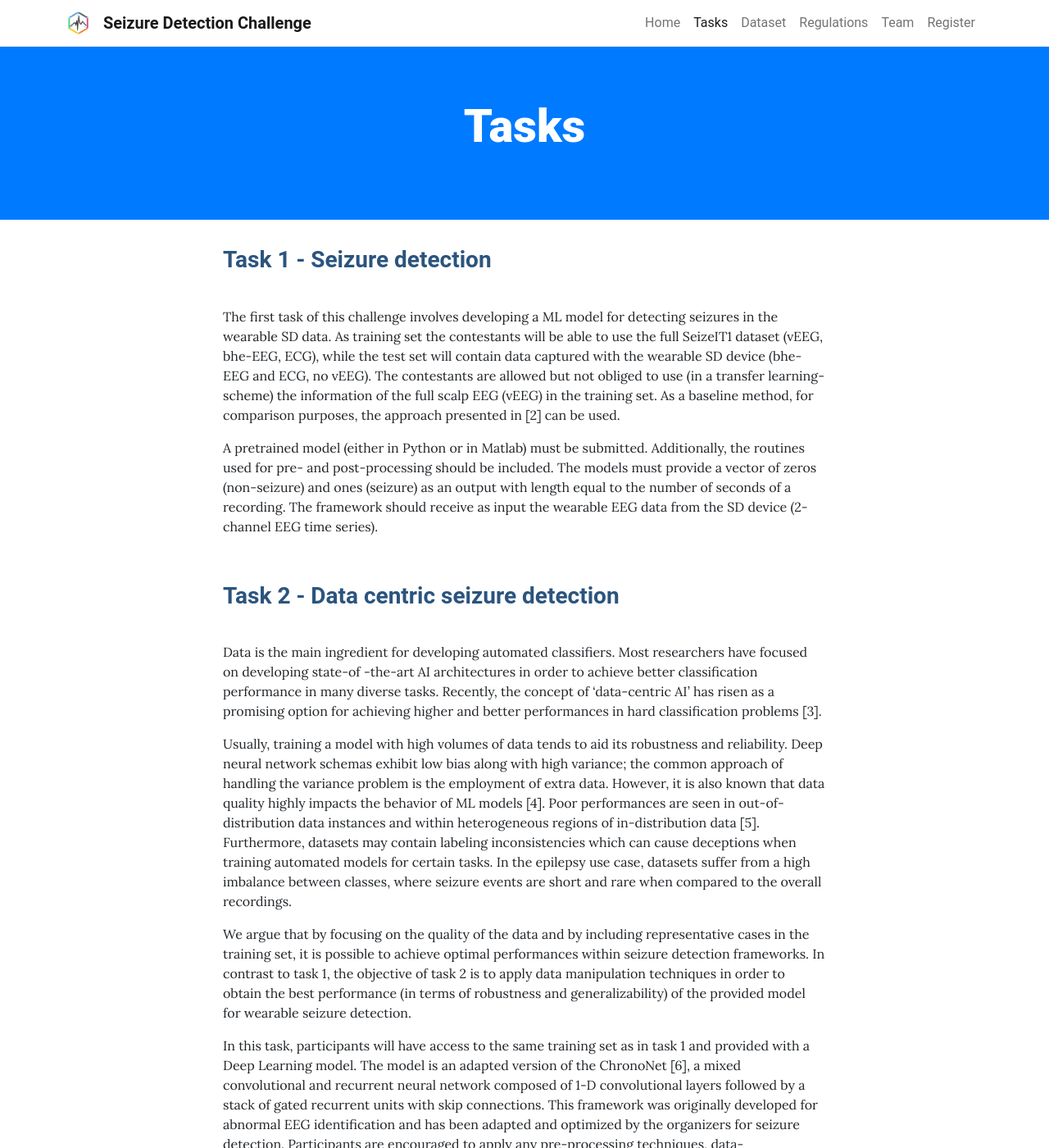
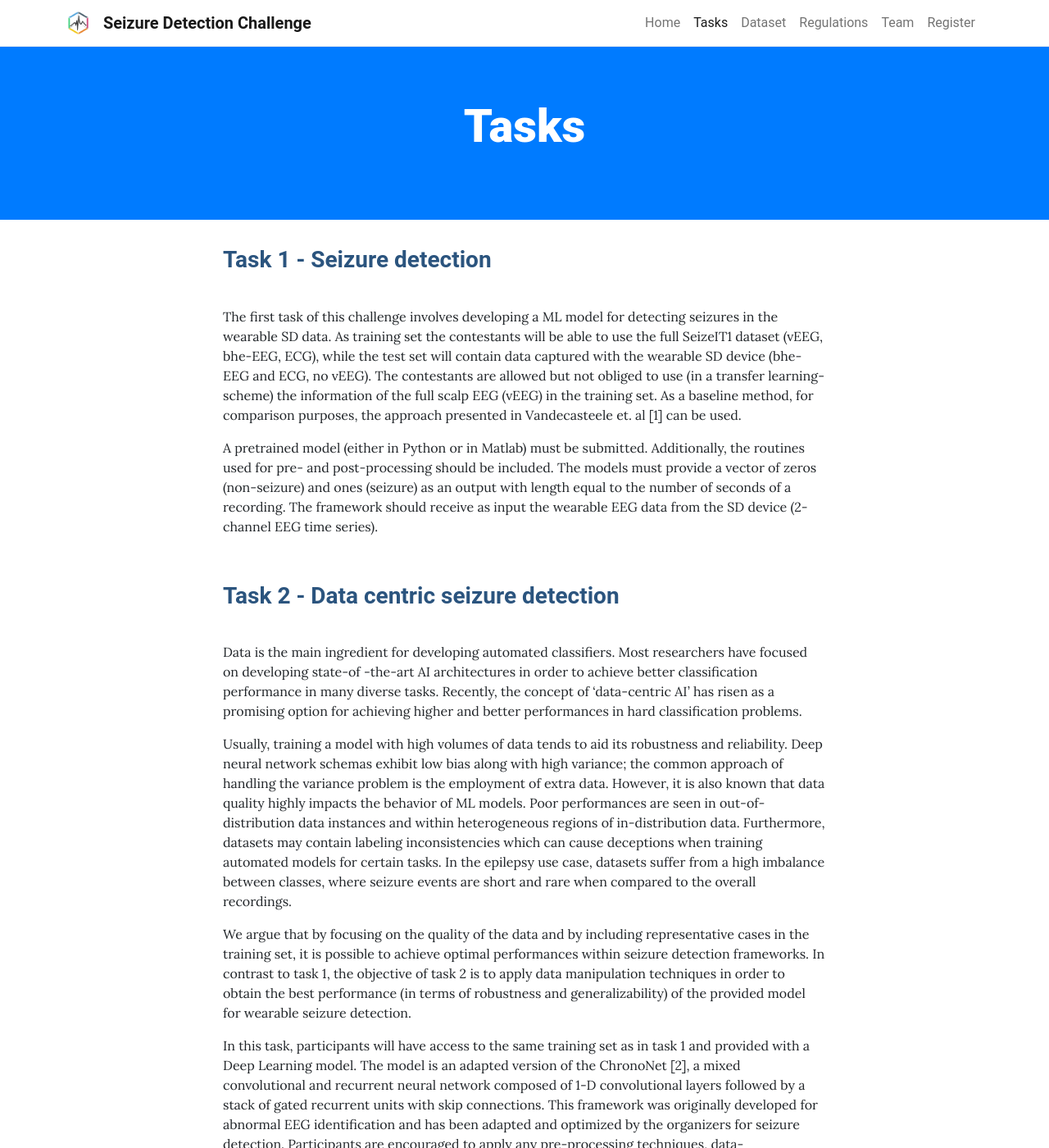
Before and after one commit to nestconf25/nestconf25.github.io, a Jekyll site: the page built from pages/tasks.md, in a window 1280 px wide and 1400 px high. Shown: the whole window at 82% size. Built offline with Jekyll 4.4.1, drawn with Linux system fonts in a browser that asks for light colours; part of the change alters nothing that is shown; some of the changed text lies outside the part shown.

Commit message:
added references

```diff
--- a/pages/tasks.md
+++ b/pages/tasks.md
@@ -5,7 +5,7 @@ permalink: /tasks/
 
 ### **<span style="color:#2B547E">Task 1 - Seizure detection</span>**
 \
-The first task of this challenge involves developing a ML model for detecting seizures in the wearable SD data. As training set the contestants will be able to use the full SeizeIT1 dataset (vEEG, bhe-EEG, ECG), while the test set will contain data captured with the wearable SD device (bhe-EEG and ECG, no vEEG). The contestants are allowed but not obliged to use (in a transfer learning-scheme) the information of the full scalp EEG (vEEG) in the training set. As a baseline method, for comparison purposes, the approach presented in [2] can be used.
+The first task of this challenge involves developing a ML model for detecting seizures in the wearable SD data. As training set the contestants will be able to use the full SeizeIT1 dataset (vEEG, bhe-EEG, ECG), while the test set will contain data captured with the wearable SD device (bhe-EEG and ECG, no vEEG). The contestants are allowed but not obliged to use (in a transfer learning-scheme) the information of the full scalp EEG (vEEG) in the training set. As a baseline method, for comparison purposes, the approach presented in Vandecasteele et. al [1] can be used.
 
 A pretrained model (either in Python or in Matlab) must be submitted. Additionally, the routines used for pre- and post-processing should be included. The models must provide a vector of zeros (non-seizure) and ones (seizure) as an output with length equal to the number of seconds of a recording. The framework should receive as input the wearable EEG data from the SD device (2-channel EEG time series).
 
@@ -13,15 +13,23 @@ A pretrained model (either in Python or in Matlab) must be submitted. Additional
 
 ### **<span style="color:#2B547E">Task 2 - Data centric seizure detection</span>**
 \
-Data is the main ingredient for developing automated classifiers. Most researchers have focused on developing state-of -the-art AI architectures in order to achieve better classification performance in many diverse tasks. Recently, the concept of ‘data-centric AI’ has risen as a promising option for achieving higher and better performances in hard classification problems [3].
+Data is the main ingredient for developing automated classifiers. Most researchers have focused on developing state-of -the-art AI architectures in order to achieve better classification performance in many diverse tasks. Recently, the concept of ‘data-centric AI’ has risen as a promising option for achieving higher and better performances in hard classification problems.
 
-Usually, training a model with high volumes of data tends to aid its robustness and reliability. Deep neural network schemas exhibit low bias along with high variance; the common approach of handling the variance problem is the employment of extra data. However, it is also known that data quality highly impacts the behavior of ML models [4]. Poor performances are seen in out-of-distribution data instances and within heterogeneous regions of in-distribution data [5]. Furthermore, datasets may contain labeling inconsistencies which can cause deceptions when training automated models for certain tasks. In the epilepsy use case, datasets suffer from a high imbalance between classes, where seizure events are short and rare when compared to the overall recordings.
+Usually, training a model with high volumes of data tends to aid its robustness and reliability. Deep neural network schemas exhibit low bias along with high variance; the common approach of handling the variance problem is the employment of extra data. However, it is also known that data quality highly impacts the behavior of ML models. Poor performances are seen in out-of-distribution data instances and within heterogeneous regions of in-distribution data. Furthermore, datasets may contain labeling inconsistencies which can cause deceptions when training automated models for certain tasks. In the epilepsy use case, datasets suffer from a high imbalance between classes, where seizure events are short and rare when compared to the overall recordings.
 
 We argue that by focusing on the quality of the data and by including representative cases in the training set, it is possible to achieve optimal performances within seizure detection frameworks. In contrast to task 1, the objective of task 2 is to apply data manipulation techniques in order to obtain the best performance (in terms of robustness and generalizability) of the provided model for wearable seizure detection.
 
-In this task, participants will have access to the same training set as in task 1 and provided with a Deep Learning model. The model is an adapted version of the ChronoNet [6], a mixed convolutional and recurrent neural network composed of 1-D convolutional layers followed by a stack of gated recurrent units with skip connections. This framework was originally developed for abnormal EEG identification and has been adapted and optimized by the organizers for seizure detection. Participants are encouraged to apply any pre-processing techniques, data-augmentation, subsampling strategies, etc., in order to build a training set to feed the model.
+In this task, participants will have access to the same training set as in task 1 and provided with a Deep Learning model. The model is an adapted version of the ChronoNet [2], a mixed convolutional and recurrent neural network composed of 1-D convolutional layers followed by a stack of gated recurrent units with skip connections. This framework was originally developed for abnormal EEG identification and has been adapted and optimized by the organizers for seizure detection. Participants are encouraged to apply any pre-processing techniques, data-augmentation, subsampling strategies, etc., in order to build a training set to feed the model.
 
 The input segment size of the model is fixed at 2 second 2-channel EEG windows at a sampling frequency of 200 Hz [400 x 2]. The model’s architecture will be shared and the training routine cannot be changed by the participants. The model was implemented in python, with the use of the Keras API.
 The output should be a vector of zeros (non-seizure) and ones (seizure) for each consecutive 2 second EEG segment. Both the **data processing and manipulation pipeline** and the **trained model’s weights** (serialize weights in HDF5 format) have to be submitted.
 
 As a baseline, the metrics were computed with a model trained using all bhe-EEG seizure data segments of SeizeIT1 and randomly selected non-seizure data segments with a balancing factor of 10. The performance obtained was 58.22% sensitivity with a 117.12 false alarm rate (false alarms per hour).
+
+\
+\
+\
+[1] K. Vandecasteele et al., “Visual seizure annotation and automated seizure detection using behind-the-ear elec- troencephalographic channels,” Epilepsia, vol. 61, no. 4, pp. 766–775, 2020.
+
+[2] S. Roy et al., “Chrononet: A deep recurrent neural net- work for abnormal eeg identification,” in Artificial Intel-
+ligence in Medicine. 2019, pp. 47–56.
```
